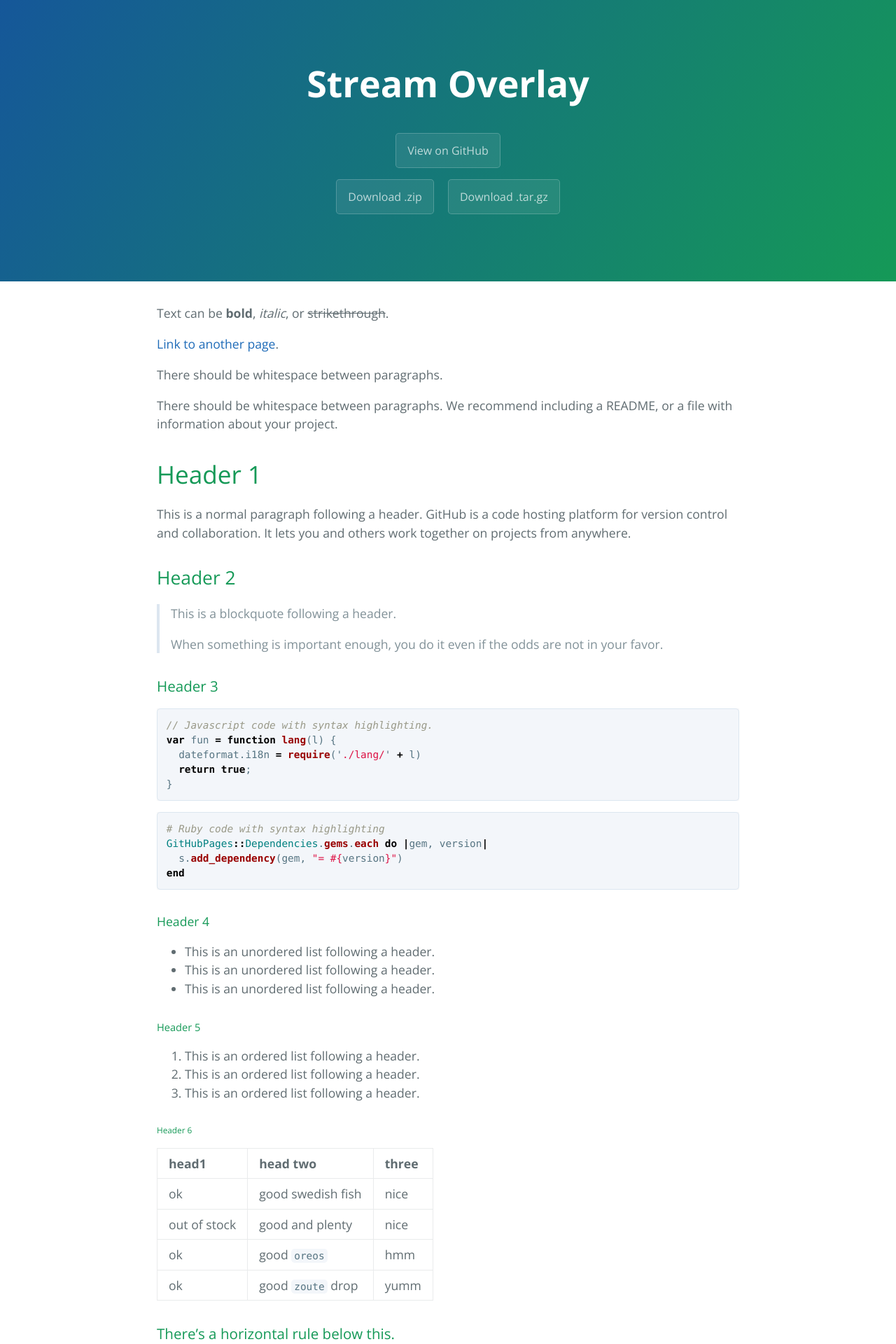
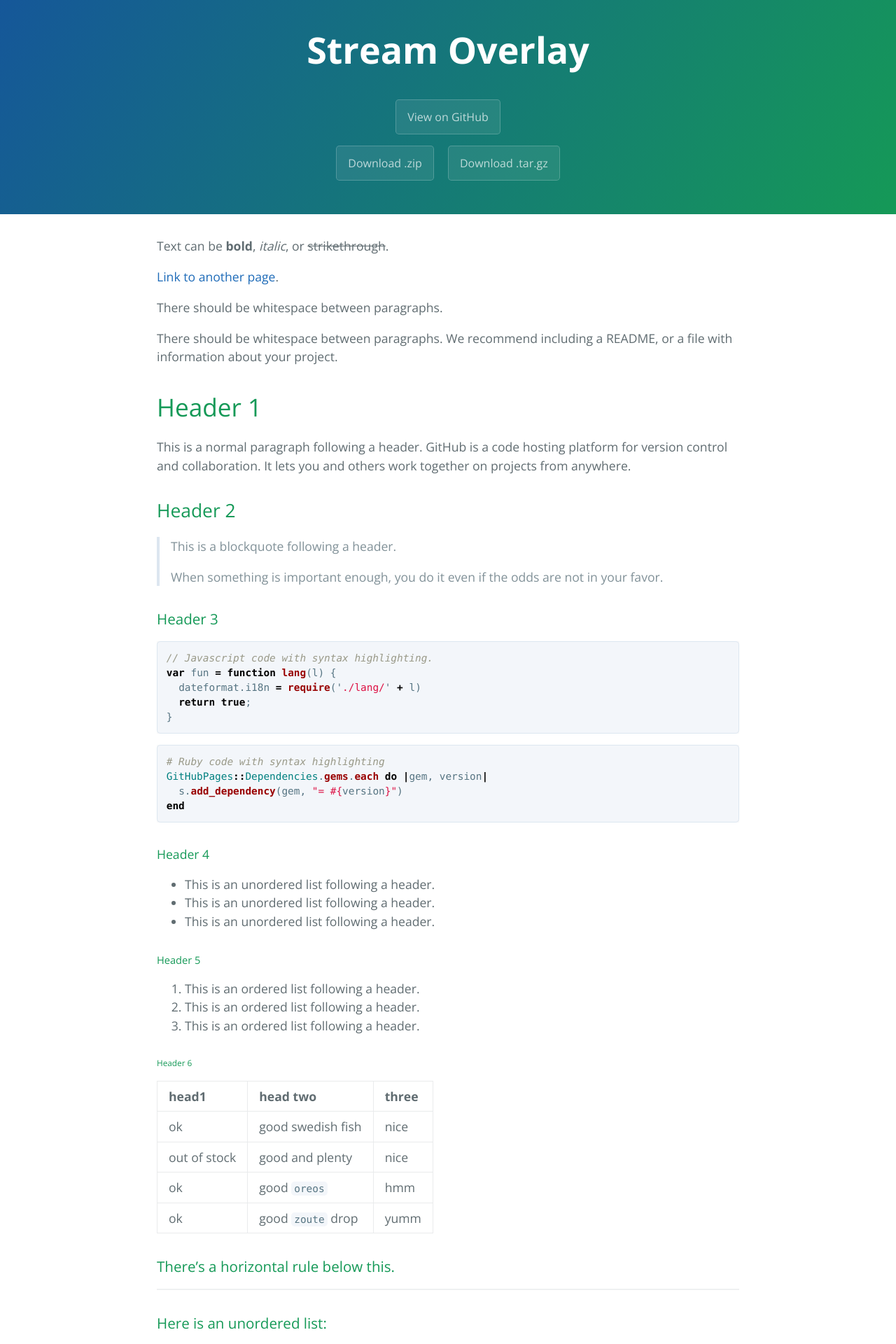
Before and after one commit to zenny/stream-overlay, a Jekyll site: the page built from index.md, in a window 1280 px wide. Shown: the top 1920 px of the page at 70% size. Built offline with Jekyll 4.4.1, drawn with Linux system fonts in a browser that asks for light colours; the repository's description, which GitHub fills in, is left out.

Commit message:
Update jekyll-theme-cayman.scss

```diff
--- a/_sass/jekyll-theme-cayman.scss
+++ b/_sass/jekyll-theme-cayman.scss
@@ -93,7 +93,7 @@ a {
   background-image: linear-gradient(120deg, $header-bg-color-secondary, $header-bg-color);
 
   @include large {
-    padding: 5rem 6rem;
+    padding: 2rem 1rem;
   }
 
   @include medium {
```
